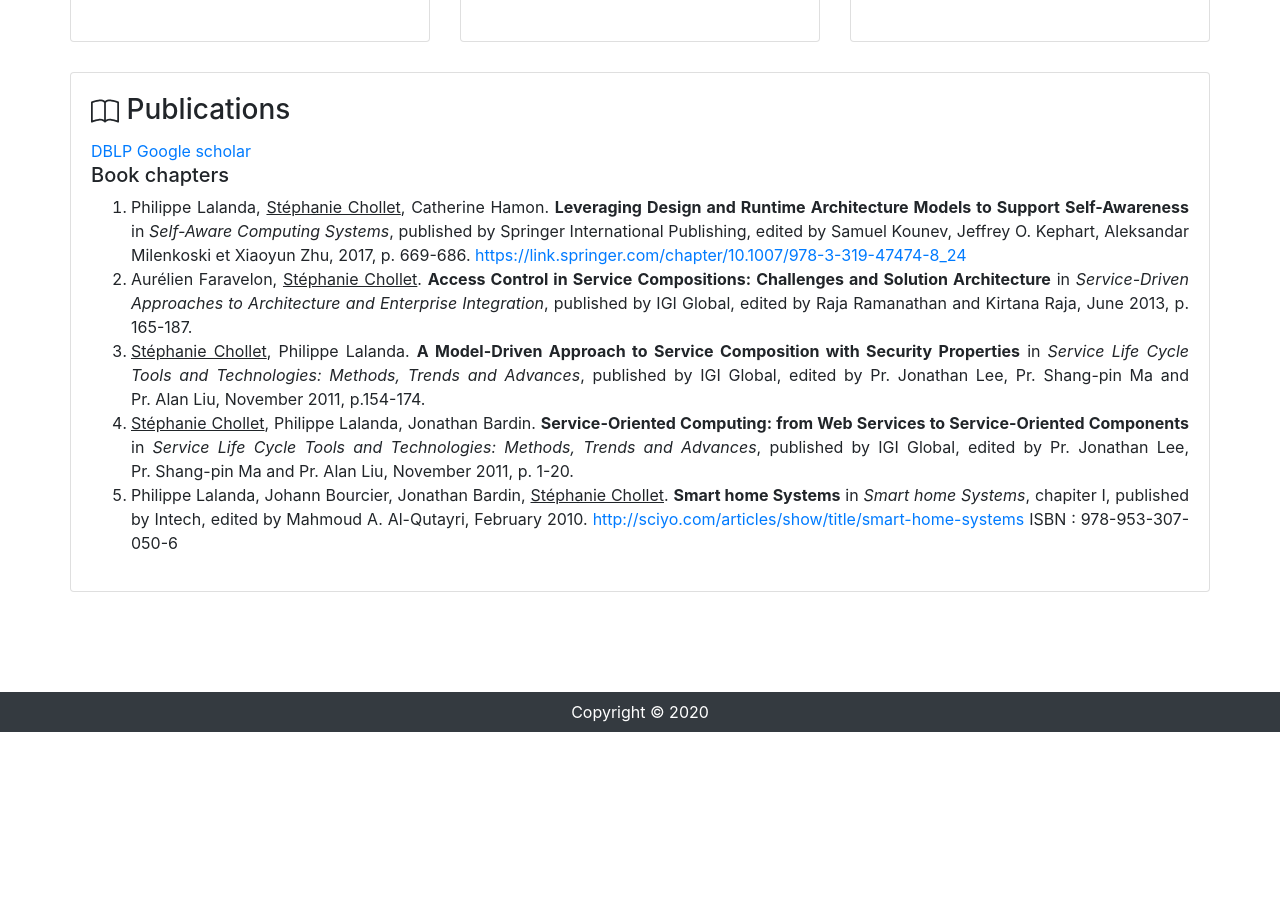
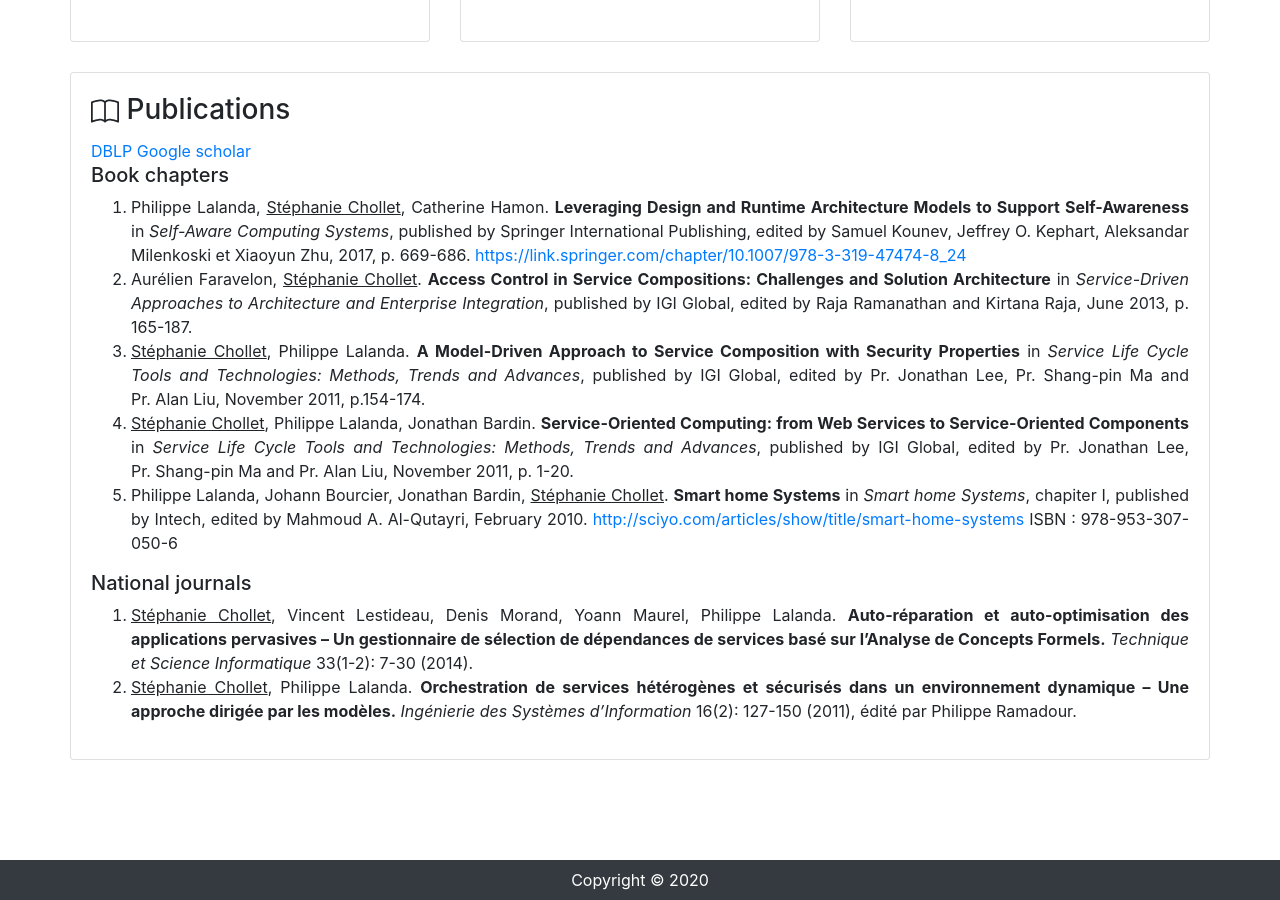
Before and after one commit to schollet/homepage, a Jekyll site: the page built from index.html, in a window 1280 px wide and 900 px high, scrolled down 793 px. Built offline with Jekyll 4.4.1, drawn with Linux system fonts in a browser that asks for light colours; before the commit the page ends 1525 px from its top, so only the background shows below that.

Commit message:
Update index.html

```diff
--- a/index.html
+++ b/index.html
@@ -93,13 +93,19 @@ layout: default
           <a href="http://www.informatik.uni-trier.de/~ley/pers/hd/c/Chollet:St=eacute=phanie.html">DBLP</a> <a href="http://scholar.google.com/citations?user=RLzlOBMAAAAJ&amp;hl=en">Google scholar</a>
 
           <h5>Book chapters</h5>
-		<ol style="text-align: justify">
+	     <ol style="text-align: justify">
 
 	<li>Philippe Lalanda, <span style="text-decoration: underline">Stéphanie Chollet</span>, Catherine Hamon. <b>Leveraging Design and Runtime Architecture Models to Support Self-Awareness</b> in <i>Self-Aware Computing Systems</i>, published by Springer International Publishing, edited by Samuel Kounev, Jeffrey O. Kephart, Aleksandar Milenkoski et Xiaoyun Zhu, 2017, p. 669-686. <a href="https://link.springer.com/chapter/10.1007/978-3-319-47474-8_24">https://link.springer.com/chapter/10.1007/978-3-319-47474-8_24</a>
 	<li>Aurélien Faravelon, <span style="text-decoration: underline">Stéphanie Chollet</span>. <b>Access Control in Service Compositions: Challenges and Solution Architecture</b> in <i>Service-Driven Approaches to Architecture and Enterprise Integration</i>, published by IGI Global, edited by Raja Ramanathan and Kirtana Raja, June 2013, p. 165-187.</li>
 	<li><span style="text-decoration: underline">Stéphanie Chollet</span>, Philippe Lalanda. <b>A Model-Driven Approach to Service Composition with Security Properties</b> in <i>Service Life Cycle Tools and Technologies: Methods, Trends and Advances</i>, published by IGI Global, edited by Pr. Jonathan Lee, Pr. Shang-pin Ma and Pr. Alan Liu, November 2011, p.154-174.</li>
 	<li><span style="text-decoration: underline">Stéphanie Chollet</span>, Philippe Lalanda, Jonathan Bardin. <b>Service-Oriented Computing: from Web Services to Service-Oriented Components</b> in <i>Service Life Cycle Tools and Technologies: Methods, Trends and Advances</i>, published by IGI Global, edited by Pr. Jonathan Lee, Pr. Shang-pin Ma and Pr. Alan Liu, November 2011, p. 1-20.</li>
 	<li>Philippe Lalanda, Johann Bourcier, Jonathan Bardin, <span style="text-decoration: underline">Stéphanie Chollet</span>. <b>Smart home Systems</b> in <i>Smart home Systems</i>, chapiter I, published by Intech, edited by Mahmoud A. Al-Qutayri, February 2010. <a href="http://sciyo.com/articles/show/title/smart-home-systems">http://sciyo.com/articles/show/title/smart-home-systems</a> ISBN : 978-953-307-050-6</li>
+            </ol>
+
+		<h5>National journals</h5>
+		<ol style="text-align: justify">
+	<li><span style="text-decoration: underline">Stéphanie Chollet</span>, Vincent Lestideau, Denis Morand, Yoann Maurel, Philippe Lalanda. <b>Auto-réparation et auto-optimisation des applications pervasives – Un gestionnaire de sélection de dépendances de services basé sur l’Analyse de Concepts Formels.</b> <i>Technique et Science Informatique</i> 33(1-2): 7-30 (2014).</li>
+	<li><span style="text-decoration: underline">Stéphanie Chollet</span>, Philippe Lalanda. <b>Orchestration de services hétérogènes et sécurisés dans un environnement dynamique – Une approche dirigée par les modèles.</b> <i>Ingénierie des Systèmes d’Information</i> 16(2): 127-150 (2011), édité par Philippe Ramadour.</li>
 </ol>
 
         </div>
```
